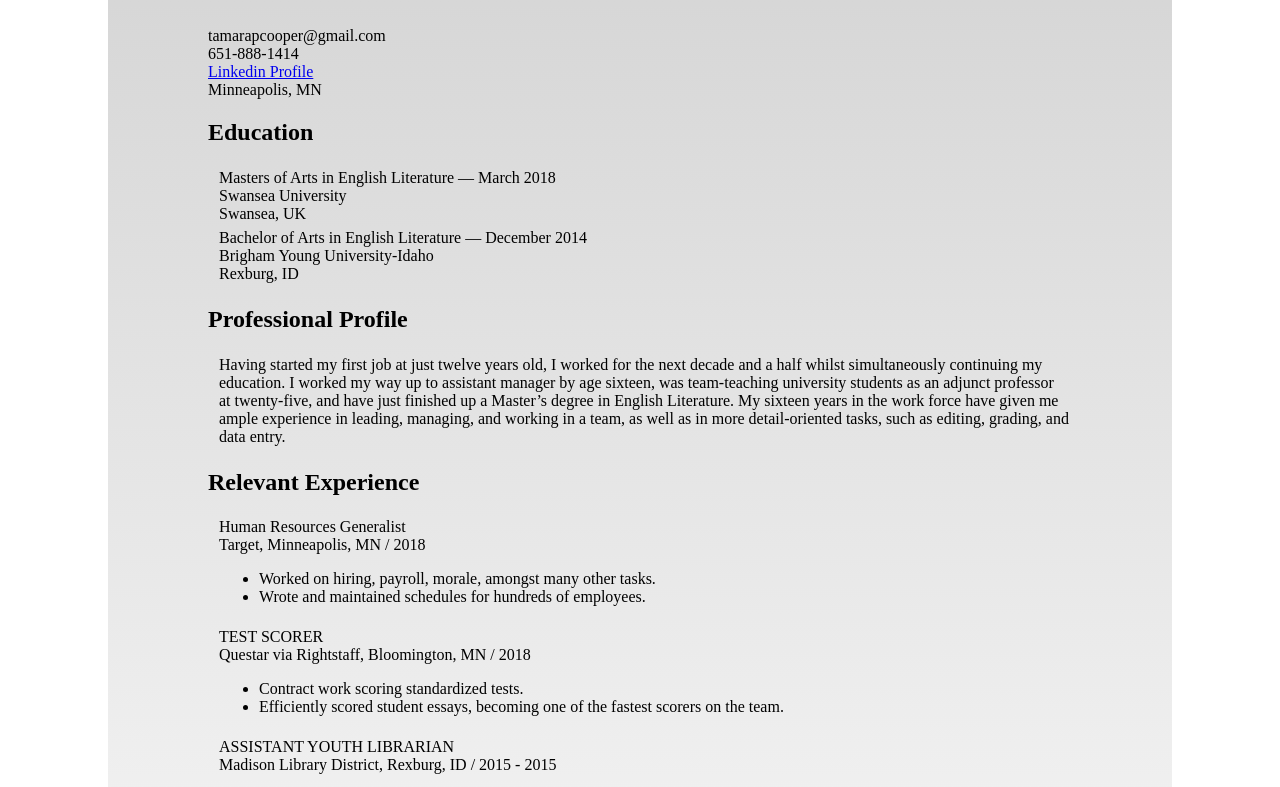
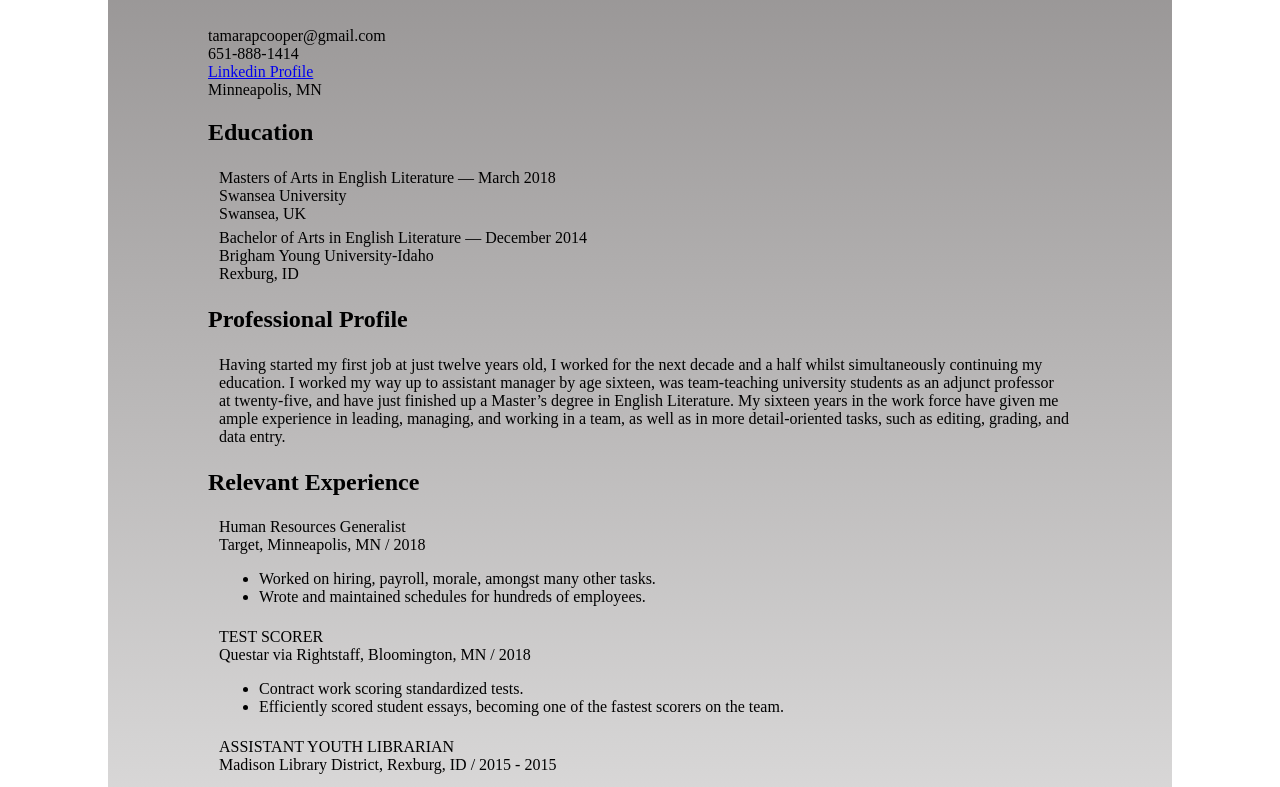
Before and after one commit to tigger-tam/tigger-tam.github.io, a plain HTML site: page index.html in a window 1280 px wide. Shown: the part 145-932 px from the top of the page. Drawn offline with Linux system fonts and the light colour scheme.

Commit message:
background

```diff
--- a/style.css
+++ b/style.css
@@ -6,7 +6,7 @@ margin-bottom:20px;
 	padding: 10px 100px 10px 100px;
 
 	border-radius: 20px;
-	background-image: linear-gradient(lightgray , white);
+	background-image: linear-gradient(#918e8e, #ffffff);
 
 	text-align: left;
 }
```
